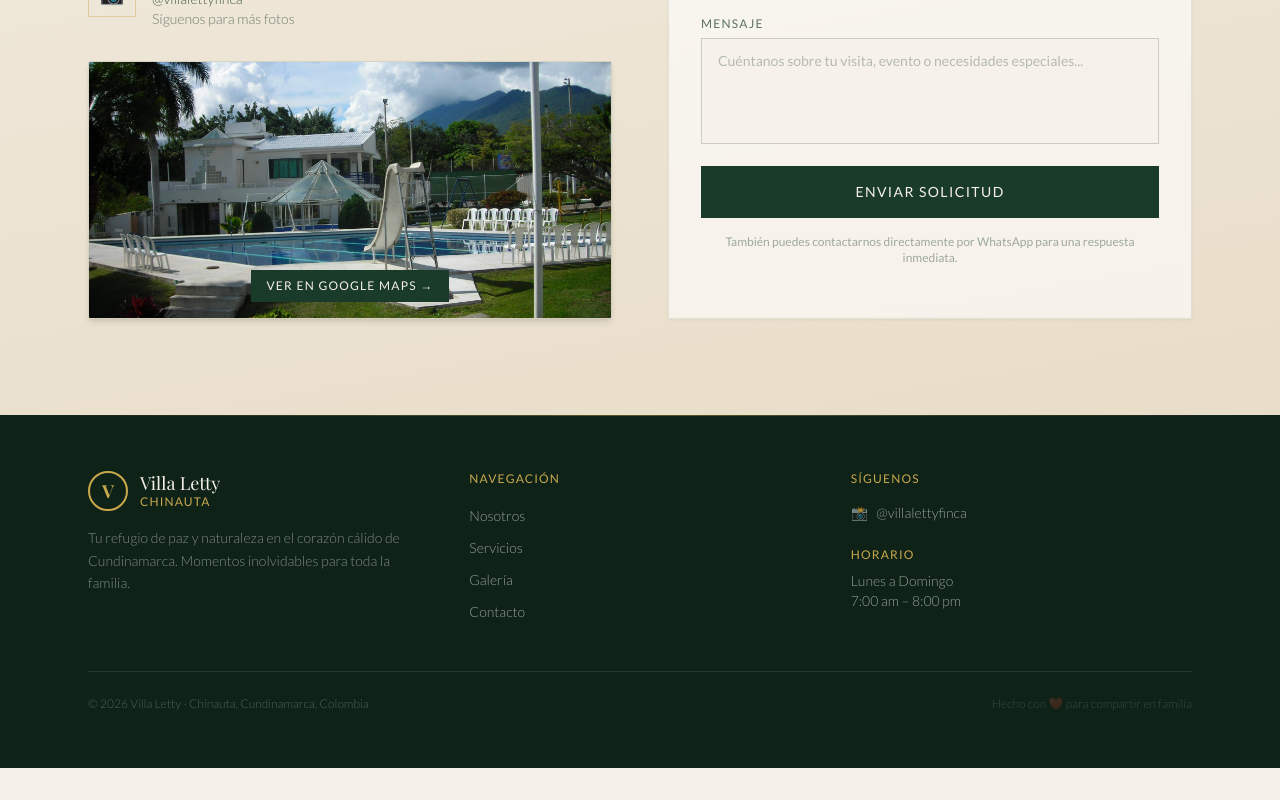
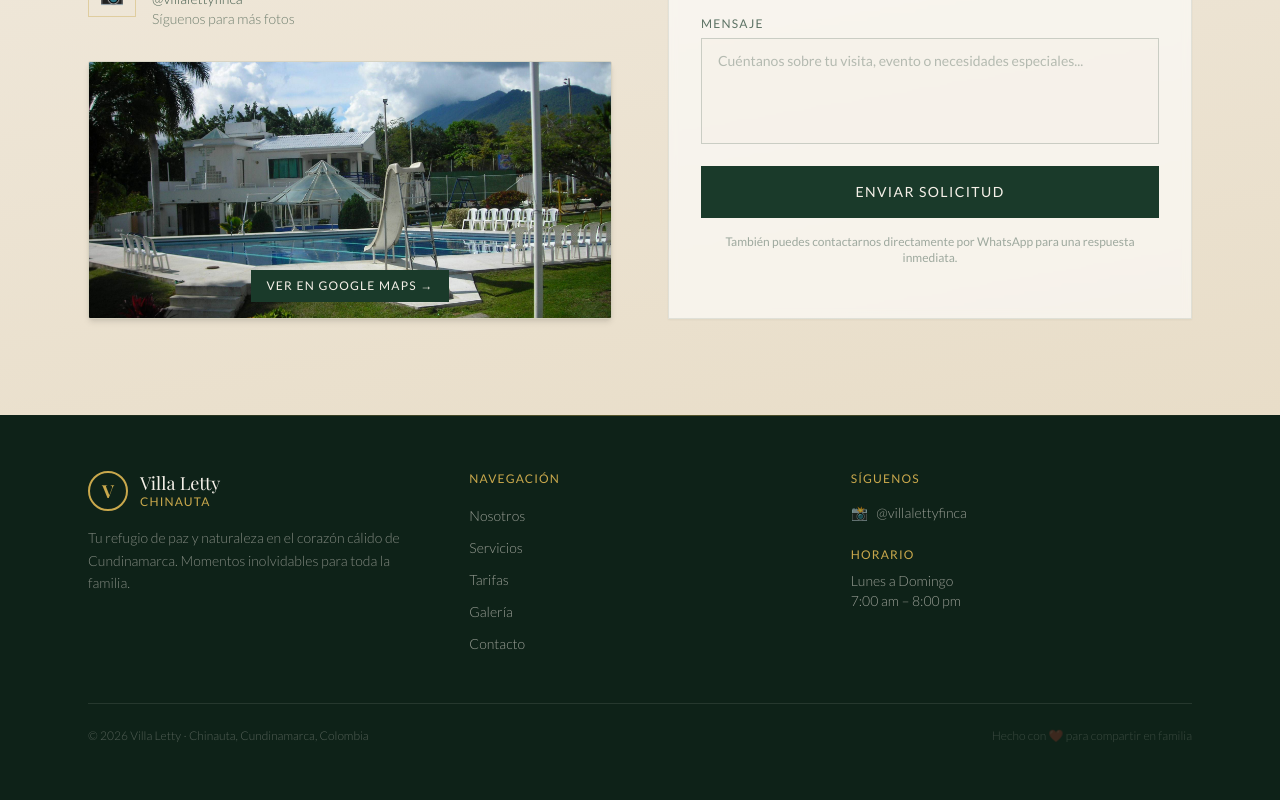
Before and after one commit to Dangod-spec/villa-letty, a Next.js app: page / in a window 1280 px wide. Shown: the part 5033-5833 px from the top of the page. Before the commit the page ends 5801 px from the top, so only its background shows below. Built offline with nearby package versions, Linux system fonts and the light colour scheme; a web font is replaced by a local one.

Commit message:
Update Footer.tsx

```diff
--- a/app/components/Footer.tsx
+++ b/app/components/Footer.tsx
@@ -36,7 +36,7 @@ export default function Footer() {
           <div>
             <p className="text-dorado text-xs uppercase tracking-widest font-sans mb-4">Navegación</p>
             <ul className="space-y-2">
-              {['Nosotros', 'Servicios', 'Galería', 'Contacto'].map((item) => (
+              {['Nosotros', 'Servicios', 'Tarifas', 'Galería', 'Contacto'].map((item) => (
                 <li key={item}>
                   <a
                     href={`#${item.toLowerCase().replace('ó', 'o').replace('í', 'i')}`}
```
